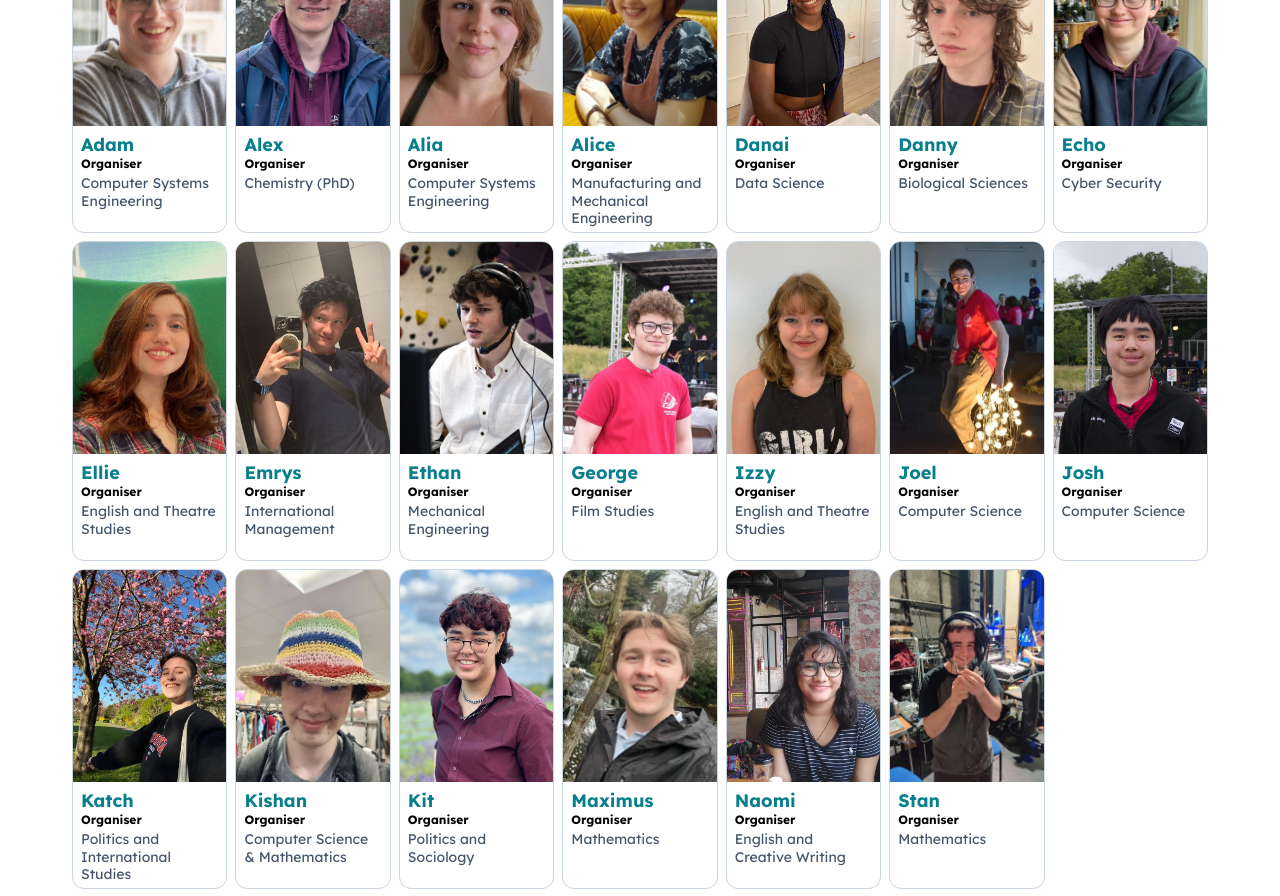
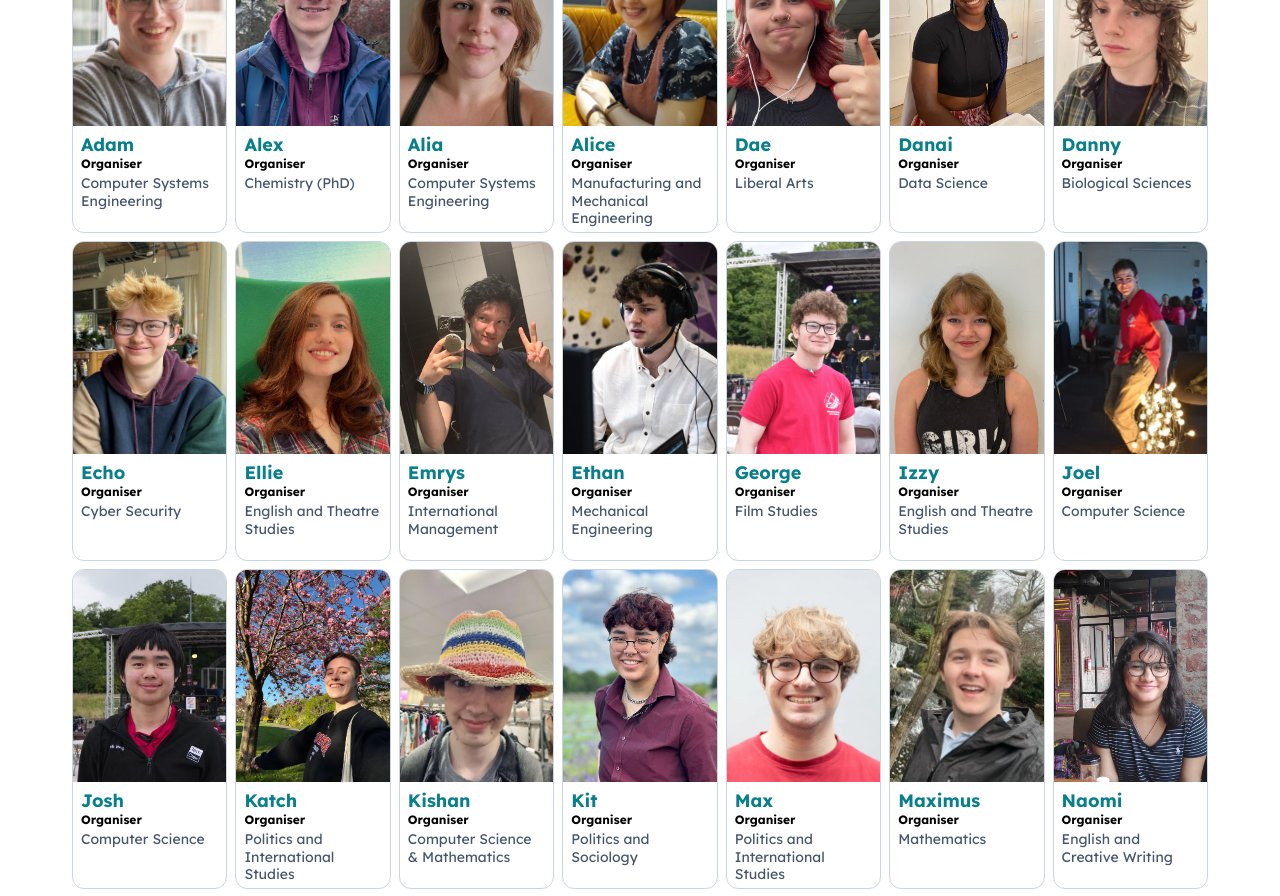
Before and after one commit to WarwickStudentArtsFestival/wsaf25-website, a Next.js app: page /crew in a window 1280 px wide. Shown: the part 1640-2536 px from the top of the page. Built offline with nearby package versions, Linux system fonts and the light colour scheme.

Commit message:
add dae & max to people page

```diff
--- a/src/app/components/people-involved/organisers.ts
+++ b/src/app/components/people-involved/organisers.ts
@@ -20,6 +20,8 @@ import NaomiPhoto from '@/assets/people/naiomi.jpg';
 import DanaiPhoto from '@/assets/people/danai.jpg';
 import StanPhoto from '@/assets/people/stan.jpg';
 import AliaPhoto from '@/assets/people/alia.jpg';
+import MaxPhoto from '@/assets/people/max.jpg';
+import DaePhoto from '@/assets/people/dae.jpg';
 
 interface RefactoredIdCardProps extends Omit<IdCardProps, 'description'> {
   year: string;
@@ -41,13 +43,18 @@ const organisers: RefactoredIdCardProps[] = [
     course: 'Chemistry (PhD)',
     image: AlexPhoto,
   },
-  // {
-  //   name: 'Dae',
-  //   role: 'WSAF Lead (Communications)',
-  //   year: '3rd Year',
-  //   course: 'Liberal Arts',
-  //   image: DaePhoto,
-  // },
+  {
+    name: 'Dae',
+    year: '3rd Year',
+    course: 'Liberal Arts',
+    image: DaePhoto,
+  },
+  {
+    name: 'Max',
+    year: 'Final Year',
+    course: 'Politics and International Studies',
+    image: MaxPhoto,
+  },
   {
     name: 'Maximus',
     role: 'WSAF Lead (Finance & Data)',
```
Also changed, not shown: src/assets/people/dae.jpg (added), src/assets/people/max.jpg (added).
